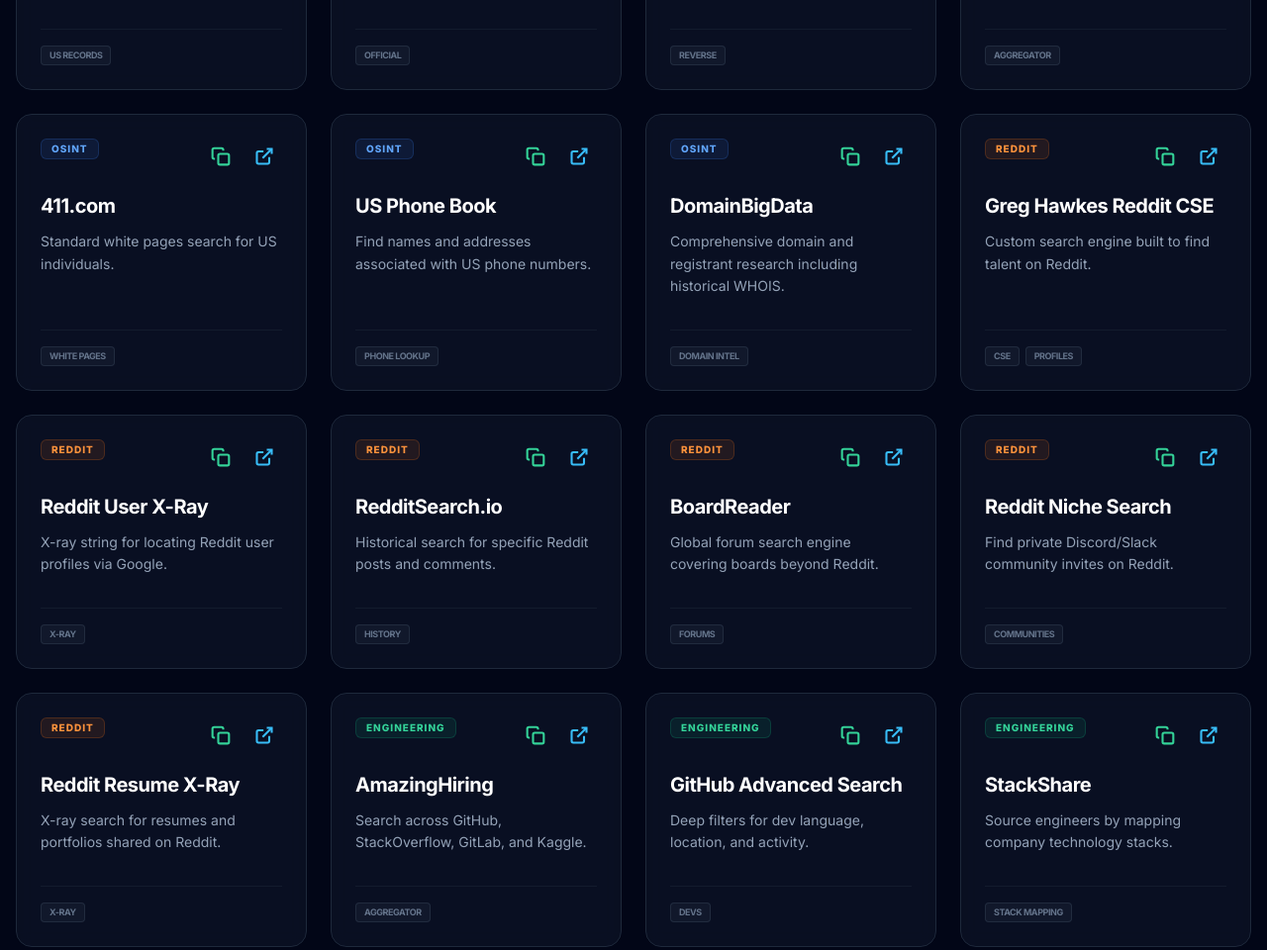
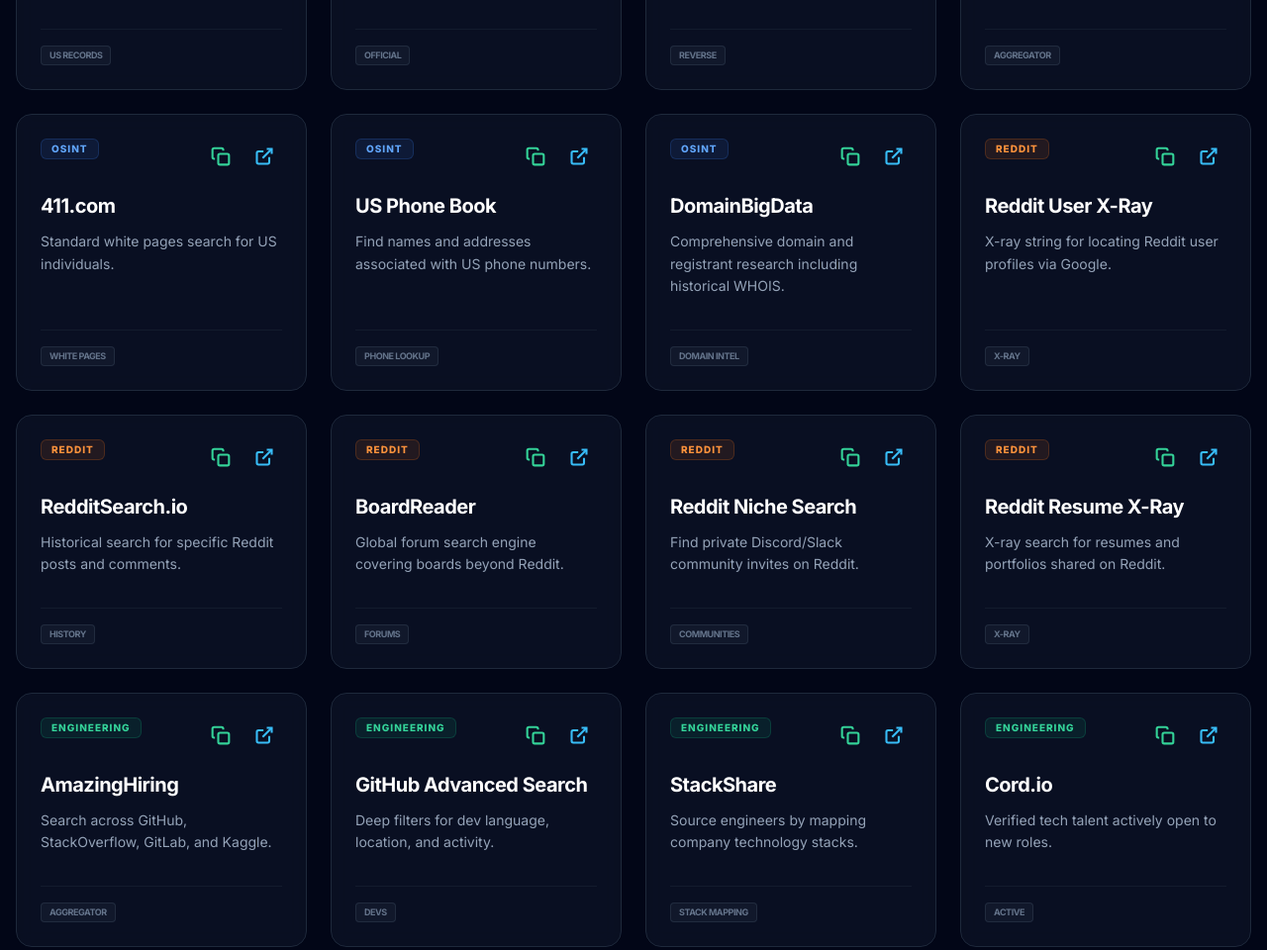
Before and after one commit to marfreeman/Talent_intelligence_Stack, a plain HTML site: page index.html in a window 1280 px wide. Shown: the part 2641-3601 px from the top of the page at 99% size. Drawn offline with nearby package versions, Linux system fonts and the light colour scheme.

Commit message:
use index html to build the tool

```diff
--- a/index.html
+++ b/index.html
@@ -187,7 +187,6 @@
             { name: "DomainBigData", category: "OSINT", description: "Comprehensive domain and registrant research including historical WHOIS.", url: "https://domainbigdata.com/", tags: ["Domain Intel"] },
 
             // --- REDDIT & FORUMS ---
-            { name: "Greg Hawkes Reddit CSE", category: "Reddit", description: "Custom search engine built to find talent on Reddit.", url: "https://cse.google.com/cse?cx=004543594801127021319:o6o8zls-9sy", tags: ["CSE", "Profiles"] },
             { name: "Reddit User X-Ray", category: "Reddit", description: "X-ray string for locating Reddit user profiles via Google.", url: "https://www.google.com/search?q=site:reddit.com/user/+", tags: ["X-ray"] },
             { name: "RedditSearch.io", category: "Reddit", description: "Historical search for specific Reddit posts and comments.", url: "https://redditsearch.io", tags: ["History"] },
             { name: "BoardReader", category: "Reddit", description: "Global forum search engine covering boards beyond Reddit.", url: "https://boardreader.com/", tags: ["Forums"] },
@@ -224,7 +223,6 @@
             { name: "Clay", category: "Data", description: "Workflow automation for data enrichment and outreach.", url: "https://clay.com", tags: ["Workflow"] },
             { name: "FindEmails.com", category: "Data", description: "Email finder and verification tool for outreach lists.", url: "https://www.findemails.com/", tags: ["Email"] },
             { name: "Precontact Tool", category: "Data", description: "Discover contact information before reaching out.", url: "https://precontact.com/", tags: ["Intel"] },
-            { name: "Adorito", category: "Data", description: "Contact finding tool for niche social profiles.", url: "https://adorito.com/", tags: ["Identity"] },
             { name: "SpyTox", category: "Data", description: "Reverse lookup and contact discovery platform.", url: "https://www.spytox.com/", tags: ["Reverse Search"] },
             { name: "Xlek.com", category: "Data", description: "Data enrichment tool for profile investigation.", url: "https://xlek.com/", tags: ["Enrichment"] },
             { name: "LeadVantage", category: "Data", description: "Lead generation and contact discovery platform.", url: "https://leadvantagellc.com/", tags: ["Leads"] },
```
